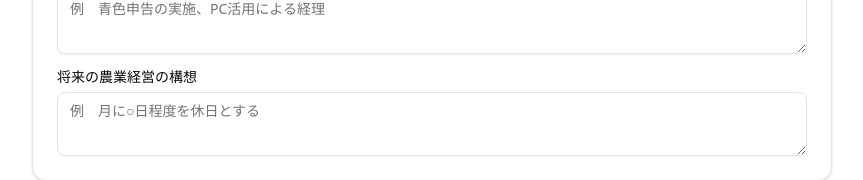
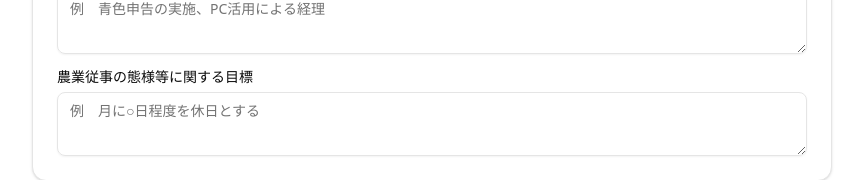
Before and after one commit to otakota/AgrI-Spark-Cyclone, a Next.js app: page /agriform2 in a window 1280 px wide. Shown: the part 3243-3423 px from the top of the page, without its empty margins (208-1071 px from the left). Built offline with nearby package versions, Linux system fonts and the light colour scheme.

Commit message:
文字のミスを修正

```diff
--- a/components/form/ConfirmStep.tsx
+++ b/components/form/ConfirmStep.tsx
@@ -174,7 +174,7 @@ export const ConfirmStep: React.FC<ConfirmStepProps> = ({ data, onBack, onFinalS
           )}
         </div>
 
-        {/* 就業計画セクション */}
+        {/* 経営に関する目標セクション */}
         <div className="space-y-4 p-4 border rounded-md bg-gray-50 dark:bg-gray-800">
           <h2 className="text-xl font-bold">経営に関する目標</h2>
           <ConfirmItem label="将来の農業経営の構想" value={data.targetAgricultural} />
--- a/components/form/InputStep.tsx
+++ b/components/form/InputStep.tsx
@@ -240,7 +240,7 @@ export const InputStep: React.FC<InputStepProps> = ({ form, onSubmit }) => {
         <CardHeader><CardTitle>経営に関する目標</CardTitle></CardHeader>
         <CardContent className="grid gap-4">
           <ReusableTextareaField name="targetAgricultural" label="将来の農業経営の構想" rows={4} placeholder="例　青色申告の実施、PC活用による経理"  control={form.control} />
-          <ReusableTextareaField name="targetemployee" label="将来の農業経営の構想" rows={4} placeholder="例　月に○日程度を休日とする" control={form.control} />
+          <ReusableTextareaField name="targetemployee" label="農業従事の態様等に関する目標" rows={4} placeholder="例　月に○日程度を休日とする" control={form.control} />
         </CardContent>
       </Card>
 
```
